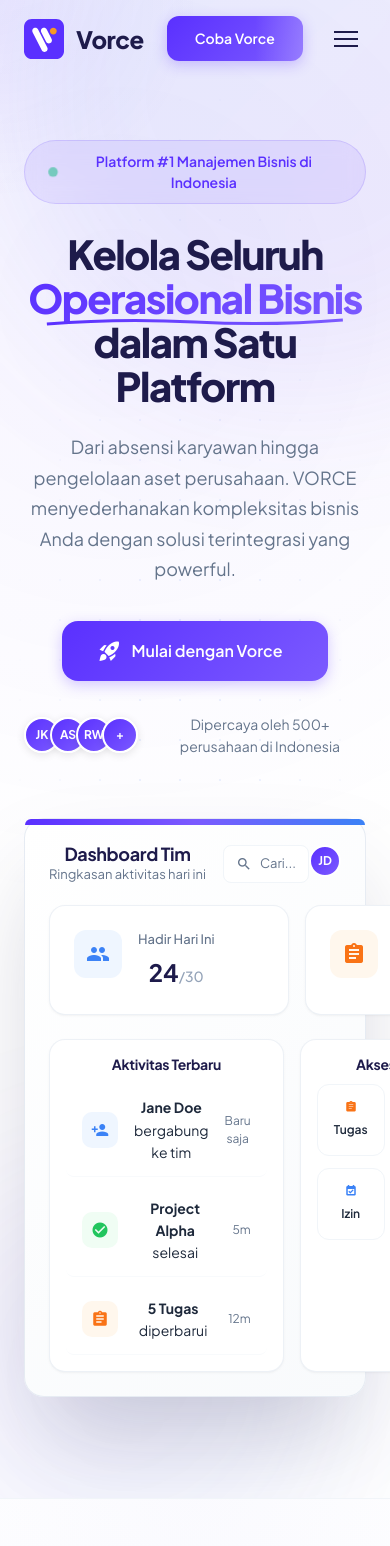
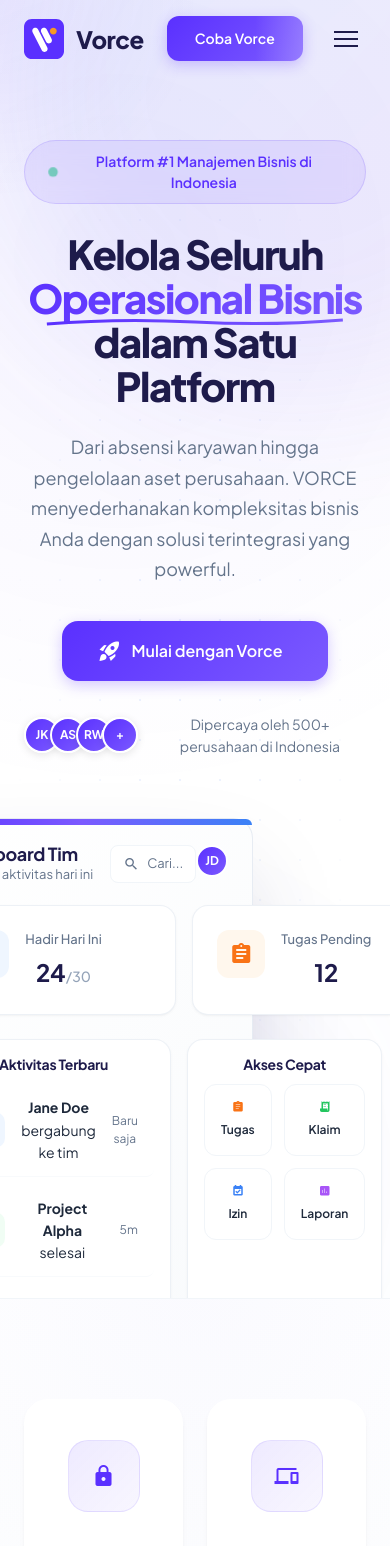
Before and after one commit to hellyoshaqiqie17/VORCE, a Next.js app: page / in a window 390 px wide. Shown: the top 1546 px of the page. Built offline with nearby package versions, Linux system fonts and the light colour scheme.

Commit message:
Fix hero animation + Mobile UI tweaks

```diff
--- a/src/app/landing.css
+++ b/src/app/landing.css
@@ -2416,3 +2416,31 @@
 .back-to-top:hover {
   box-shadow: 0 6px 20px rgba(90,48,255,0.4);
 }
+
+/* Hero Immediate Animation */
+.hero-animate { opacity: 0; animation: fadeInUp 0.8s ease-out forwards; }
+.hero-animate.delay-1 { animation-delay: 0.1s; }
+.hero-animate.delay-2 { animation-delay: 0.2s; }
+.hero-animate.delay-3 { animation-delay: 0.3s; }
+.hero-animate.delay-4 { animation-delay: 0.4s; }
+.hero-animate.delay-5 { animation-delay: 0.5s; }
+@keyframes fadeInUp { from { opacity: 0; transform: translateY(30px); } to { opacity: 1; transform: translateY(0); } }
+
+/* Mobile Adjustments for Dashboard & Phone */
+@media (max-width: 768px) {
+  .admin-ui-composition {
+    transform: scale(0.6);
+    transform-origin: top center;
+    margin-bottom: -200px;
+    width: 166%; /* 100 / 0.6 */
+    margin-left: -33%;
+  }
+  .svg-phone-container {
+    transform: scale(0.7) !important;
+    transform-origin: center center;
+    margin: -40px auto -60px !important;
+  }
+  .phone-svg {
+    width: 280px !important;
+  }
+}
```
